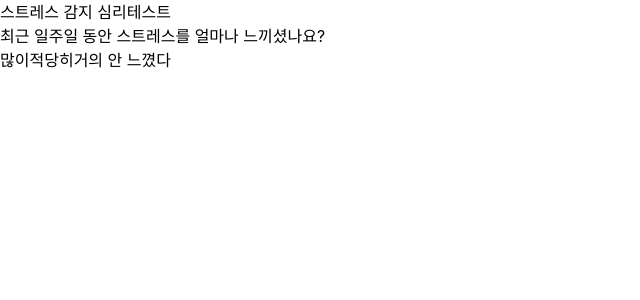
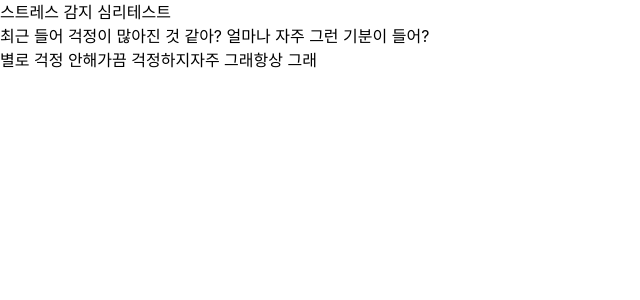
Before and after one commit to MJZ-Templates/ai-psychological-test, a Next.js app: page / in a window 1280 px wide. Shown: the top 300 px of the page, without its empty margins (0-640 px from the left). Built offline with nearby package versions, Linux system fonts and the light colour scheme.

Commit message:
[Feat] #3 - 질문 분리

```diff
--- a/src/app/components/QuestionList.tsx
+++ b/src/app/components/QuestionList.tsx
@@ -2,23 +2,8 @@
 'use client';
 
 import React, { useState, useEffect } from 'react';
+import { questions } from './questions';
 import Question from './Question';
-
-interface Question {
-    text: string;
-    options: string[];
-}
-
-const questions: Question[] = [
-    { text: '최근 일주일 동안 스트레스를 얼마나 느끼셨나요?', options: ['많이', '적당히', '거의 안 느꼈다'] },
-    { text: '스트레스로 인해 수면에 문제가 있나요?', options: ['네', '아니요'] },
-    { text: '최근에 어떤 일로 인해 스트레스를 가장 많이 받았나요?', options: ['직장/학교', '가정', '친구/사회적 관계', '기타'] },
-    { text: '스트레스 해소를 위해 무엇을 하나요?', options: ['운동', '음주/흡연', '취미 활동', '그냥 참는다'] },
-    { text: '스트레스가 심할 때, 신체적 증상을 느끼나요?', options: ['두통', '소화불량', '피로감', '없다'] },
-    { text: '스트레스를 받은 후 기분 전환 방법은 무엇인가요?', options: ['산책', '명상', '수다 떨기', '잠자기'] },
-    { text: '하루 중 스트레스를 많이 느끼는 시간대는 언제인가요?', options: ['아침', '오후', '저녁', '밤'] },
-    { text: '스트레스 수준이 건강에 얼마나 영향을 미친다고 생각하나요?', options: ['매우 많이', '적당히', '거의 없다'] },
-];
 
 interface QuestionListProps {
     onComplete: (answers: string[]) => void;
@@ -28,23 +13,25 @@ const QuestionList: React.FC<QuestionListProps> = ({ onComplete }) => {
     const [currentQuestionIndex, setCurrentQuestionIndex] = useState(0);
     const [answers, setAnswers] = useState<string[]>([]);
 
-    // 질문이 변경될 때 클래스 변경을 통한 애니메이션 처리를 연습해보세요.
     const handleAnswer = (answer: string) => {
         setAnswers(prev => [...prev, answer]);
 
         if (currentQuestionIndex + 1 < questions.length) {
             setTimeout(() => {
                 setCurrentQuestionIndex(prev => prev + 1);
-            }, 0);
+            }, 1000); // Add a 1-second delay before showing the next question
         } else {
-            onComplete([...answers, answer]);
+            setTimeout(() => {
+                onComplete([...answers, answer]);
+            }, 1000); // Add a 1-second delay before completing the quiz
         }
     };
 
-    // 현재 질문의 텍스트를 바꾸면서 애니메이션을 보여줄 수 있는 방법입니다.
     return (
-        <div key={currentQuestionIndex} className="fade-in-animation">
-            <Question question={questions[currentQuestionIndex]} handleAnswer={handleAnswer} />
+        <div className="min-h-screen flex items-center justify-center bg-gradient-to-r from-gray-900 via-purple-900 to-gray-900 bg-cover animate-gradient-x">
+            <div key={currentQuestionIndex} className="w-full max-w-3xl fade-in-animation">
+                <Question question={questions[currentQuestionIndex]} handleAnswer={handleAnswer} />
+            </div>
         </div>
     );
 };
--- /dev/null
+++ b/src/app/components/questions.ts
@@ -0,0 +1,50 @@
+// src/app/components/questions.ts
+
+interface Question {
+    text: string;
+    options: string[];
+    hints: string[];
+}
+
+export const questions: Question[] = [
+    {
+        text: '최근 들어 걱정이 많아진 것 같아? 얼마나 자주 그런 기분이 들어?',
+        options: ['별로 걱정 안해', '가끔 걱정하지', '자주 그래', '항상 그래'],
+        hints: ['괜찮은 편이야', '가끔 그럴 수 있지', '좀 신경 써야겠는걸?', '많이 힘들겠어'],
+    },
+    {
+        text: '일을 하거나 공부할 때 집중하기가 힘든 적 있어? 얼마나 자주 그런 기분이 들어?',
+        options: ['항상 집중 잘해', '가끔 산만해지지', '자주 그래', '거의 항상 그래'],
+        hints: ['좋은 상태야', '보통 그럴 때 있지', '조금 신경 써야겠는걸?', '많이 신경 쓰이고 힘들겠어'],
+    },
+    {
+        text: '밤에 잠을 잘 못 잤던 적이 있어? 얼마나 자주 그런 적이 있어?',
+        options: ['잘 자고 있어', '가끔 힘든 밤이 있어', '자주 그래', '거의 항상 그래'],
+        hints: ['편안한 상태야', '가끔 그럴 수 있지', '잠이 중요한데 신경 써볼까?', '잠을 못 자면 힘들겠어'],
+    },
+    {
+        text: '감정이 오락가락해서 힘든 적 없어? 그런 적이 얼마나 자주 있어?',
+        options: ['감정이 안정적이야', '가끔 감정 기복이 있어', '자주 그래', '항상 그래'],
+        hints: ['무난한 상태야', '감정이란 게 원래 그래', '조금 신경 써야겠는걸?', '감정이 안정되지 않으면 힘들겠어'],
+    },
+    {
+        text: '몸이 불편한 증상(두통, 소화 불량)이 생긴 적 있어? 얼마나 자주 그래?',
+        options: ['몸이 괜찮아', '가끔 불편해', '자주 그래', '항상 그래'],
+        hints: ['건강한 상태야', '가끔씩 몸이 그럴 수 있지', '건강에 신경 써야겠는걸?', '몸이 불편하면 많이 힘들겠어'],
+    },
+    {
+        text: '요즘 재미있다고 느끼는 일이 얼마 없어졌어? 얼마나 자주 그런 기분인지 알려줘.',
+        options: ['늘 즐거워', '가끔 심심해', '자주 심심해', '거의 항상 그래'],
+        hints: ['좋은 상태야', '그럴 때도 있지', '재미있는 일을 찾으려 노력해볼까?', '즐거움을 찾기 힘들다면 힘들겠어'],
+    },
+    {
+        text: '사람들과 어울리고 싶지 않다고 느낀 적 있어? 그런 적이 얼마나 자주 있어?',
+        options: ['사람들과 잘 어울려', '가끔 혼자 있고 싶어', '자주 혼자 있고 싶어', '거의 항상 그래'],
+        hints: ['좋은 사회적 관계야', '혼자만의 시간도 필요하지', '사회적 관계에 신경 좀 써볼까?', '사람들과 어울리지 않으면 외로울 수 있어'],
+    },
+    {
+        text: '뭐든 쉽게 짜증이 나거나 화가 났던 적 있어? 얼마나 자주 그런 적이 있어?',
+        options: ['거의 없어', '가끔 그랬어', '자주 그랬어', '거의 항상 그래'],
+        hints: ['평온한 상태야', '가끔 그럴 수 있지', '마음을 좀 다스릴 필요가 있겠어', '짜증이나 화가 나면 힘들겠어'],
+    },
+];
```
